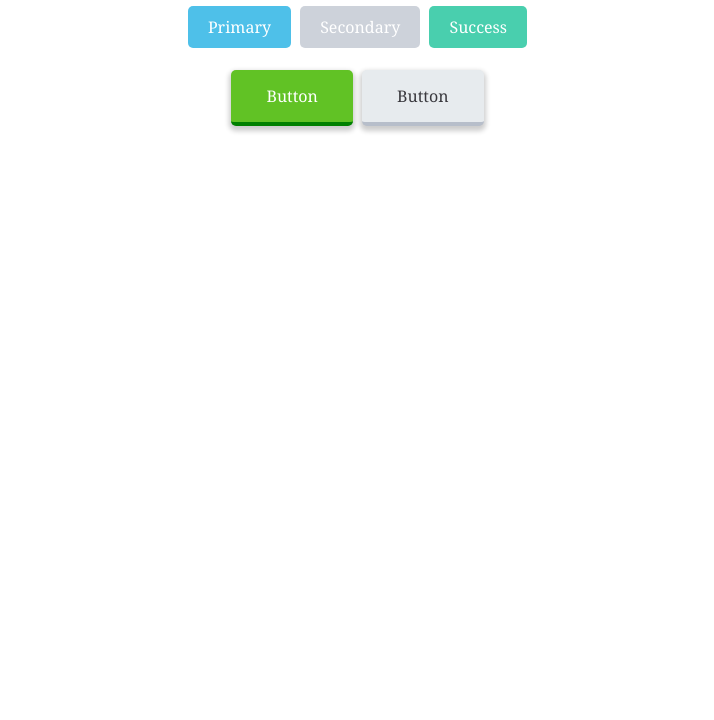
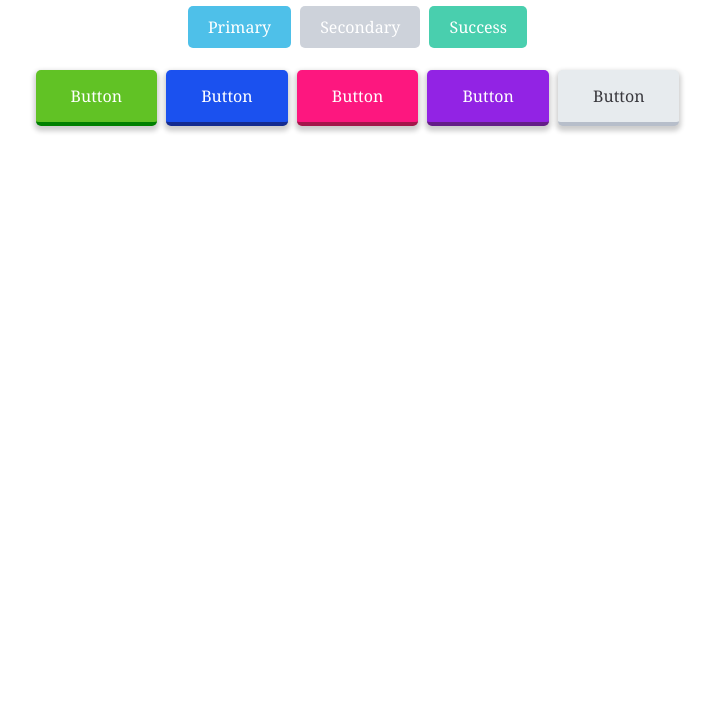
Before and after one commit to setrasariputra/Buttons-CSS, a plain HTML site: page index.html in a window 1280 px wide. Shown: the part 80-800 px from the top of the page, without its empty margins (280-994 px from the left). Drawn offline with Linux system fonts and the light colour scheme.

Commit message:
All color Button fancy style

```diff
--- a/index.html
+++ b/index.html
@@ -13,6 +13,9 @@
     <a href="#" class="btn btn-success">Success</a>
     <br /><br />
     <a href="#" class="btn btn-fancy btn-fancy-softgreen">Button</a>
+    <a href="#" class="btn btn-fancy btn-fancy-blue">Button</a>
+    <a href="#" class="btn btn-fancy btn-fancy-pink">Button</a>
+    <a href="#" class="btn btn-fancy btn-fancy-purple">Button</a>
     <a href="#" class="btn btn-fancy">Button</a>
 </body>
 </html>
--- a/style.css
+++ b/style.css
@@ -44,3 +44,27 @@ body {
 .btn-fancy-softgreen:hover {
     background-color: #52a91c;
 }
+.btn-fancy-blue {
+    background-color: #1b51ef;
+    border-bottom: 4px solid #142b90;
+    color: white;
+}
+.btn-fancy-blue:hover {
+    background-color: #1446da;
+}
+.btn-fancy-pink {
+    background-color: #FD177F;
+    color: #ffffff;
+    border-bottom: 4px solid #a4164b;
+}
+.btn-fancy-pink:hover {
+    background-color: #e1116e;
+}
+.btn-fancy-purple {
+    background-color: #9223e4;
+    color: #ffffff;
+    border-bottom: 4px solid #641d88;
+}
+.btn-fancy-purple:hover {
+    background-color: #8019ca;
+}
```
